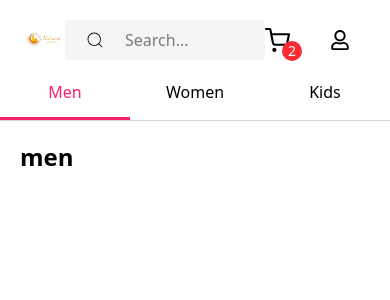
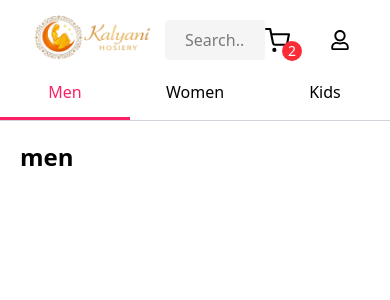
Before and after one commit to sejpalvatsal456/kalyani-hosiery, a Next.js app: page / in a window 390 px wide. Shown: the top 300 px of the page. Built offline with nearby package versions, Linux system fonts and the light colour scheme.

Commit message:
Small change in Navbar size

```diff
--- a/app/_components/Navbar.tsx
+++ b/app/_components/Navbar.tsx
@@ -61,9 +61,10 @@ export default function Navbar({
           method="GET"
           className="flex items-center bg-[#f5f5f5] px-5 gap-5 rounded"
         >
-          <CiSearch size={20} className="h-10 " />
+          <CiSearch size={20} className="hidden md:flex h-10 " />
+          {/* Fix size of search bar in mobile view */}
           <input
-            className="w-30 md:w-auto h-10 focus:outline-none"
+            className="w-15 md:w-auto h-10 focus:outline-none"
             placeholder="Search..."
             type="text"
             name="serachInput"
```
